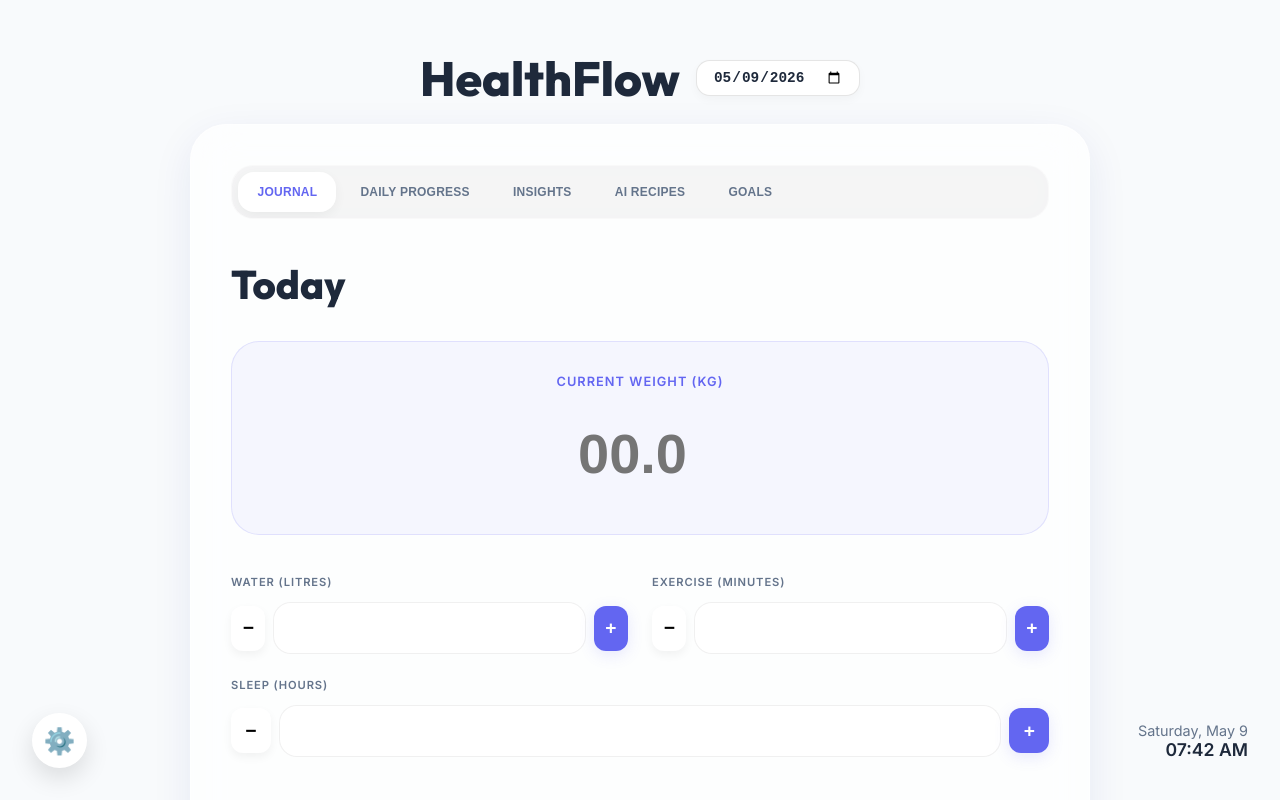
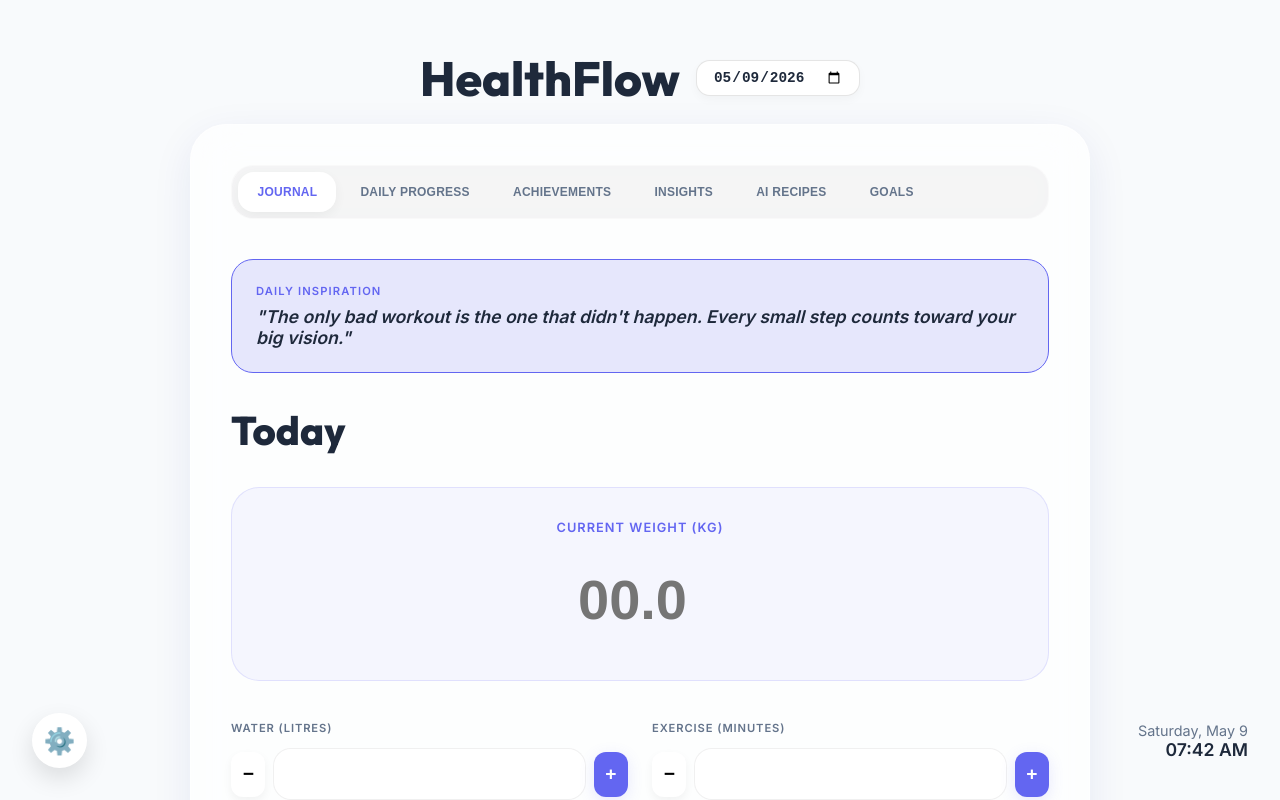
Before and after one commit to bbennett2811/HealthFlow, a Next.js app: page / in a window 1280 px wide. Shown: the top 800 px of the page. Built offline with nearby package versions, Linux system fonts and the light colour scheme.

Commit message:
Add files via upload

```diff
--- a/components/Dashboard.tsx
+++ b/components/Dashboard.tsx
@@ -373,7 +373,7 @@ const ProgressCard = React.memo(({ label, current, goal, unit, selectedDate, all
 
             <div className="dashboard-container">
                 <div className="tabs">
-                    {['journal', 'daily-progress', 'insights', 'ai-recipes', 'goals'].map(tab => (
+                    {['journal', 'daily-progress', 'achievements', 'insights', 'ai-recipes', 'goals'].map(tab => (
                         <button key={tab} className={`tab-btn ${activeTab === tab ? 'active' : ''}`} onClick={() => setActiveTab(tab)}>
                             {tab.charAt(0).toUpperCase() + tab.slice(1).replace('-', ' ')}
                         </button>
@@ -383,6 +383,12 @@ const ProgressCard = React.memo(({ label, current, goal, unit, selectedDate, all
                 <div className="content-area">
                     {activeTab === 'journal' && (
                         <div key="journal-tab" className="tab-content">
+                            <div style={{background:'var(--accent-glow)', padding:'1.5rem', borderRadius:'22px', border:'1px solid var(--accent-color)', marginBottom:'2rem', animation:'fadeIn 0.8s ease-out'}}>
+                                <span style={{fontSize:'0.7rem', fontWeight:800, color:'var(--accent-color)', textTransform:'uppercase', letterSpacing:'0.1em', display:'block', marginBottom:'0.5rem'}}>Daily Inspiration</span>
+                                <p style={{fontSize:'1.1rem', fontWeight:600, color:'var(--text-main)', fontStyle:'italic', margin:0}}>
+                                    "The only bad workout is the one that didn't happen. Every small step counts toward your big vision."
+                                </p>
+                            </div>
                             <div style={{display:'flex', alignItems:'center', gap:'1rem', marginBottom:'2rem'}}>
                                 <h2 style={{fontSize:'2.5rem', fontWeight:800, color:'var(--text-main)'}}>{displayDateName}</h2>
                                 {!isToday && <span style={{background:'rgba(99, 102, 241, 0.1)', color:'var(--accent-color)', padding:'6px 12px', borderRadius:'20px', fontSize:'0.7rem', fontWeight:700, border:'1px solid var(--accent-color)'}}>Viewing Past Entry</span>}
@@ -528,6 +534,36 @@ const ProgressCard = React.memo(({ label, current, goal, unit, selectedDate, all
                         </div>
                     )}
 
+                    {activeTab === 'achievements' && (
+                        <div key="achievements-tab" className="tab-content">
+                            <h2 style={{fontSize:'2rem', fontWeight:800, marginBottom:'1.5rem'}}>Your Achievements</h2>
+                            <div className="insight-grid" style={{gridTemplateColumns:'repeat(auto-fit, minmax(200px, 1fr))'}}>
+                                {[
+                                    { id: 'water', label: 'H2O Hero', goal: goals.water, current: dailyData.water, icon: '💧', desc: 'Hit your water goal' },
+                                    { id: 'cal', label: 'Calorie Master', goal: goals.calories, current: dailyData.calories, icon: '🎯', desc: 'Stay under calorie limit' },
+                                    { id: 'ex', label: 'Iron Heart', goal: goals.exercise, current: dailyData.exercise, icon: '🔥', desc: 'Hit exercise goal' },
+                                    { id: 'sleep', label: 'Sleep King', goal: goals.sleep, current: dailyData.sleep, icon: '🌙', desc: 'Get full nights rest' }
+                                ].map(badge => {
+                                    const isAchieved = badge.id === 'cal' ? (badge.current <= badge.goal && badge.current > 0) : (badge.current >= badge.goal);
+                                    return (
+                                        <div key={badge.id} className="insight-card" style={{
+                                            textAlign:'center',
+                                            opacity: isAchieved ? 1 : 0.4,
+                                            transform: isAchieved ? 'scale(1)' : 'scale(0.95)',
+                                            border: isAchieved ? '2px solid var(--accent-color)' : '1px solid rgba(0,0,0,0.05)',
+                                            background: isAchieved ? 'var(--accent-glow)' : 'white'
+                                        }}>
+                                            <div style={{fontSize:'3rem', marginBottom:'1rem'}}>{badge.icon}</div>
+                                            <h4 style={{fontWeight:800, color: isAchieved ? 'var(--accent-color)' : 'var(--text-muted)'}}>{badge.label}</h4>
+                                            <p style={{fontSize:'0.7rem', color:'var(--text-muted)', marginTop:'0.5rem'}}>{badge.desc}</p>
+                                            {isAchieved && <div style={{marginTop:'1rem', fontSize:'0.6rem', fontWeight:800, color:'var(--accent-color)', textTransform:'uppercase'}}>Unlocked Today! ✨</div>}
+                                        </div>
+                                    );
+                                })}
+                            </div>
+                        </div>
+                    )}
+
                     {activeTab === 'insights' && (
                         <div key="insights-tab" className="tab-content" style={{display:'grid', gridTemplateColumns:'repeat(auto-fit, minmax(300px, 1fr))', gap:'1.5rem'}}>
                             {renderMiniChart('Weight', 'weight', goals.weight, units === 'metric' ? 'kg' : 'lb')}
```
